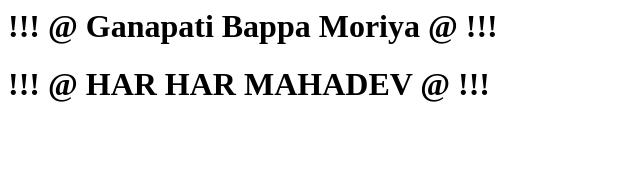
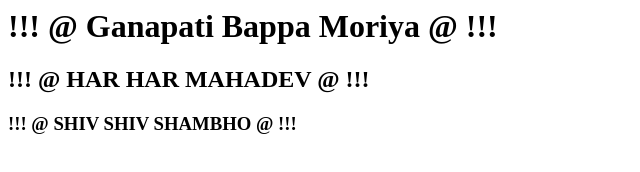
Before and after one commit to vikasdarade/Assignment-1, a plain HTML site: page index.html in a window 1280 px wide. Shown: the whole page, without its empty margins (0-640 px from the left). Drawn offline with Linux system fonts and the light colour scheme.

Commit message:
Update index.html
CHANGE LOG

```diff
--- a/index.html
+++ b/index.html
@@ -1,2 +1,3 @@
 <h1> !!! @ Ganapati Bappa Moriya @ !!! </h1>
-<h1> !!! @ HAR HAR MAHADEV @ !!! </h1>
+<h2> !!! @ HAR HAR MAHADEV @ !!! </h2>
+<h3> !!! @ SHIV SHIV SHAMBHO @ !!! </h3>
```
